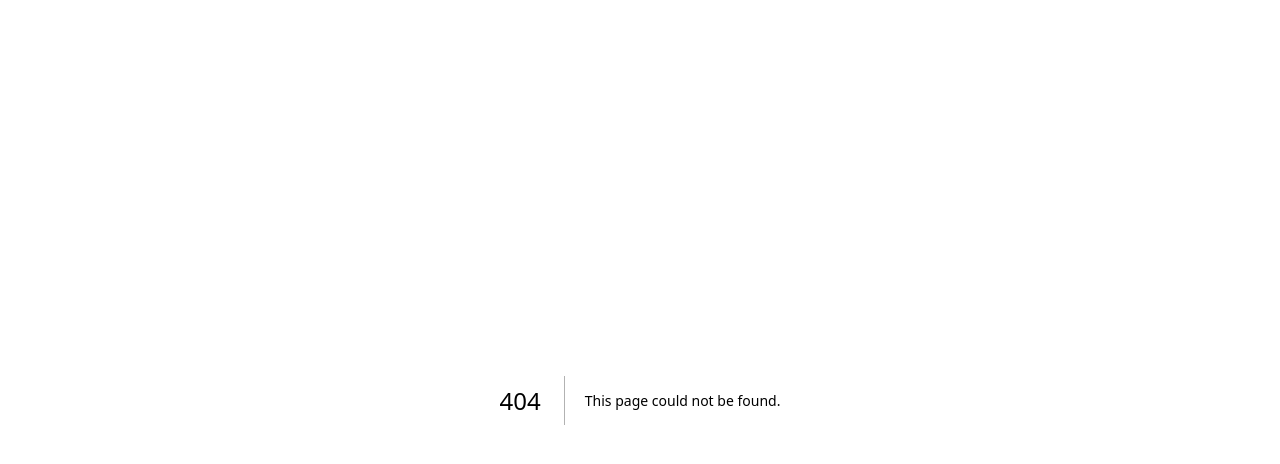
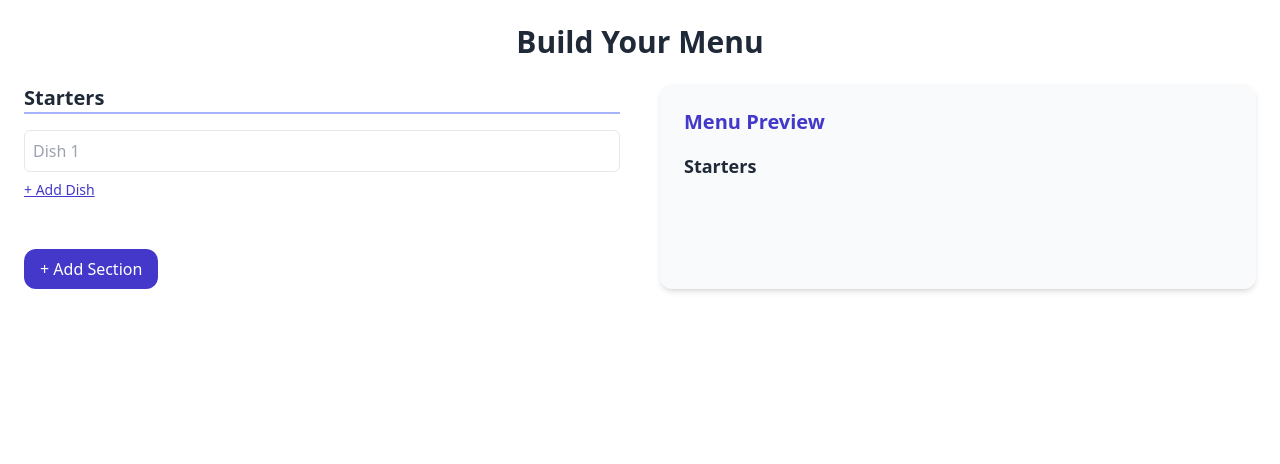
Before and after one commit to tigeronawire/menumuse, a Next.js app: page /builder in a window 1280 px wide. Before the commit this address had no page. Shown: the top 464 px of the page. Built offline with nearby package versions, Linux system fonts and the light colour scheme.

Commit message:
Add files via upload

```diff
--- /dev/null
+++ b/pages/builder.tsx
@@ -0,0 +1,84 @@
+import { useState } from 'react'
+
+export default function Builder() {
+  const [sections, setSections] = useState([
+    { name: 'Starters', dishes: [''] }
+  ])
+
+  const updateSectionName = (index: number, name: string) => {
+    const updated = [...sections]
+    updated[index].name = name
+    setSections(updated)
+  }
+
+  const updateDish = (sectionIndex: number, dishIndex: number, value: string) => {
+    const updated = [...sections]
+    updated[sectionIndex].dishes[dishIndex] = value
+    setSections(updated)
+  }
+
+  const addDish = (sectionIndex: number) => {
+    const updated = [...sections]
+    updated[sectionIndex].dishes.push('')
+    setSections(updated)
+  }
+
+  const addSection = () => {
+    setSections([...sections, { name: 'New Section', dishes: [''] }])
+  }
+
+  return (
+    <main className="min-h-screen bg-white text-gray-800 p-6">
+      <h1 className="text-3xl font-bold mb-6 text-center">Build Your Menu</h1>
+      <div className="grid md:grid-cols-2 gap-10">
+        <div>
+          {sections.map((section, sIndex) => (
+            <div key={sIndex} className="mb-8">
+              <input
+                className="text-xl font-semibold border-b-2 border-indigo-300 mb-2 w-full outline-none"
+                value={section.name}
+                onChange={(e) => updateSectionName(sIndex, e.target.value)}
+              />
+              {section.dishes.map((dish, dIndex) => (
+                <input
+                  key={dIndex}
+                  className="block w-full border p-2 mt-2 rounded-md"
+                  placeholder={`Dish ${dIndex + 1}`}
+                  value={dish}
+                  onChange={(e) => updateDish(sIndex, dIndex, e.target.value)}
+                />
+              ))}
+              <button
+                className="text-indigo-700 mt-2 text-sm underline"
+                onClick={() => addDish(sIndex)}
+              >
+                + Add Dish
+              </button>
+            </div>
+          ))}
+          <button
+            className="mt-4 px-4 py-2 bg-indigo-700 text-white rounded-xl"
+            onClick={addSection}
+          >
+            + Add Section
+          </button>
+        </div>
+        <div className="bg-gray-50 p-6 rounded-xl shadow-md">
+          <h2 className="text-xl font-bold mb-4 text-indigo-700">Menu Preview</h2>
+          {sections.map((section, sIndex) => (
+            <div key={sIndex} className="mb-6">
+              <h3 className="text-lg font-semibold mb-2">{section.name}</h3>
+              <ul className="list-disc ml-5 text-gray-700">
+                {section.dishes
+                  .filter((dish) => dish.trim() !== '')
+                  .map((dish, dIndex) => (
+                    <li key={dIndex}>{dish}</li>
+                  ))}
+              </ul>
+            </div>
+          ))}
+        </div>
+      </div>
+    </main>
+  )
+}
```
